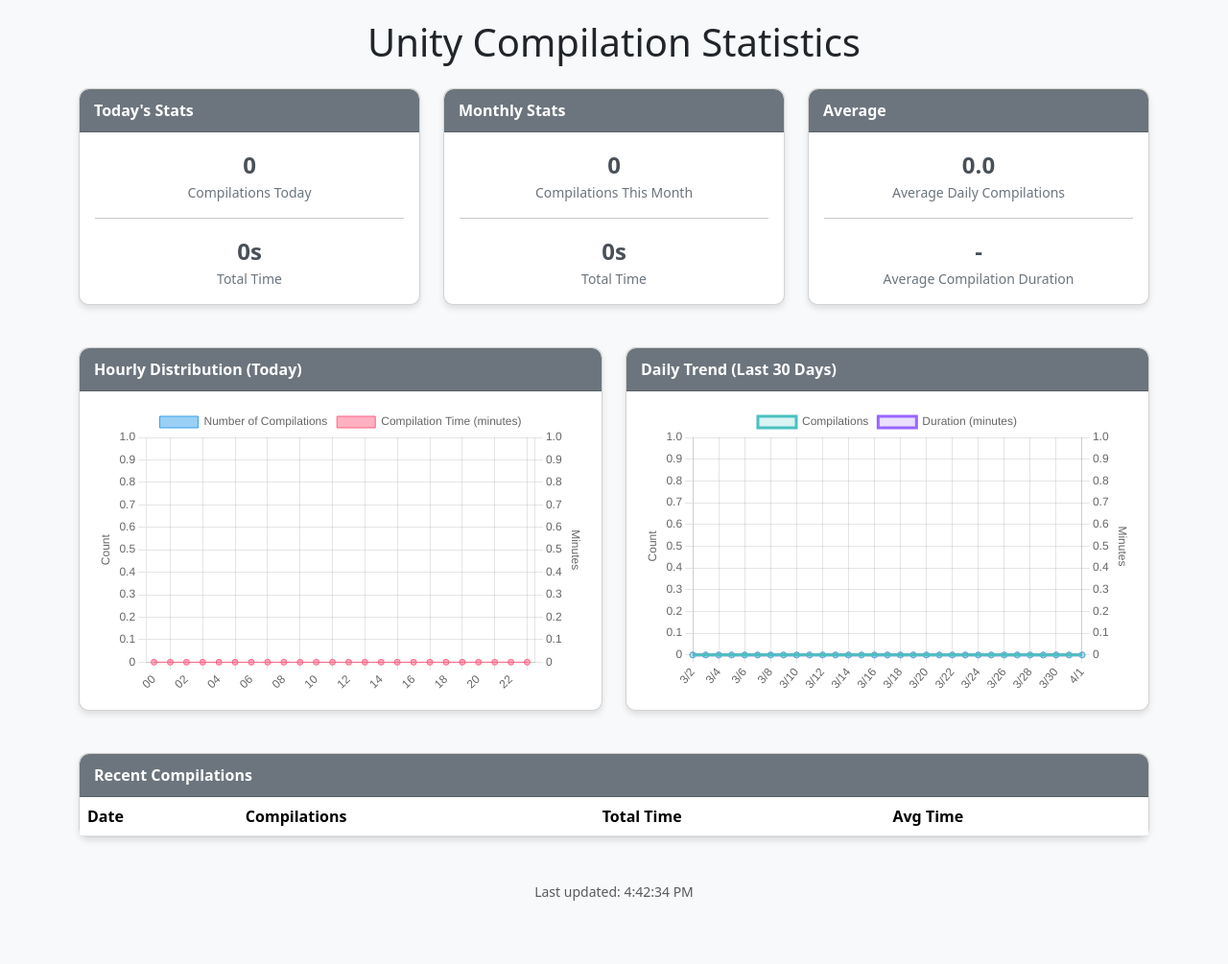
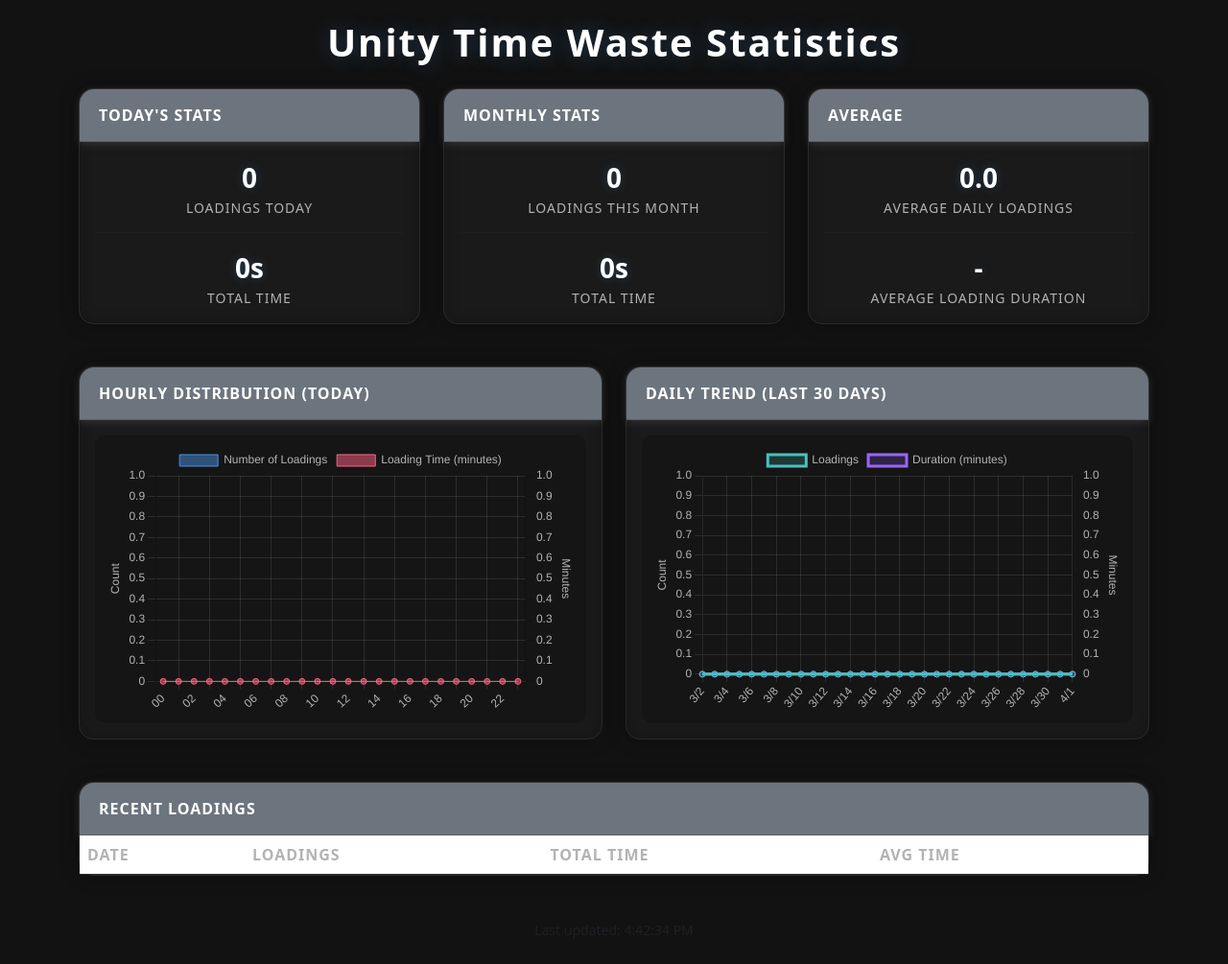
Before and after one commit to DrDraxi/Unity-Compiling-Scripts-Bouncer, a Flask app: page / in a window 1280 px wide. Shown: the whole page at 96% size. Before the commit the page ends 939 px from the top, so only its background shows below. Run offline with Flask 2, Linux system fonts and the light colour scheme; data that the repository does not hold is empty.

Commit message:
Renamed and made dahboard dark mode

```diff
--- a/stats_web.py
+++ b/stats_web.py
@@ -38,7 +38,7 @@
                 ELSE 0
             END) as total_seconds,
             SUM(CASE WHEN end_datetime IS NULL THEN 1 ELSE 0 END) as in_progress
-        FROM compilation_windows
+        FROM loading_windows
         WHERE date(start_datetime) = date('now')
         GROUP BY strftime('%H', start_datetime)
         ORDER BY hour
@@ -81,7 +81,7 @@
                 ELSE 0
             END) as total_seconds,
             SUM(CASE WHEN end_datetime IS NULL THEN 1 ELSE 0 END) as in_progress
-        FROM compilation_windows
+        FROM loading_windows
         WHERE start_datetime >= date('now', '-30 days')
         GROUP BY date(start_datetime)
         ORDER BY date
--- a/templates/index.html
+++ b/templates/index.html
@@ -3,45 +3,143 @@
 <head>
     <meta charset="UTF-8">
     <meta name="viewport" content="width=device-width, initial-scale=1.0">
-    <title>Unity Compilation Stats</title>
+    <title>Unity Time Waste Statistics</title>
     <link href="https://cdn.jsdelivr.net/npm/bootstrap@5.3.0-alpha1/dist/css/bootstrap.min.css" rel="stylesheet">
     <script src="https://cdn.jsdelivr.net/npm/chart.js"></script>
     <style>
+        :root {
+            --primary-color: #6c757d;
+            --primary-glow: rgba(108, 117, 125, 0.3);
+            --card-bg: #1a1a1a;
+            --card-border: #2a2a2a;
+            --text-primary: #ffffff;
+            --text-secondary: #b3b3b3;
+            --accent-color: #4a90e2;
+            --accent-glow: rgba(74, 144, 226, 0.3);
+        }
+
         body {
-            background-color: #f8f9fa;
+            background-color: #121212;
             padding-top: 20px;
+            color: var(--text-primary);
         }
+
         .card {
-            border-radius: 10px;
-            box-shadow: 0 4px 6px rgba(0,0,0,0.1);
+            background-color: var(--card-bg);
+            border: 1px solid var(--card-border);
+            border-radius: 15px;
+            box-shadow: 0 0 20px rgba(0, 0, 0, 0.3),
+                        inset 0 0 15px rgba(0, 0, 0, 0.2);
             margin-bottom: 20px;
+            transition: all 0.3s ease;
         }
+
+        .card:hover {
+            transform: translateY(-5px);
+            box-shadow: 0 0 30px var(--primary-glow),
+                        inset 0 0 20px rgba(0, 0, 0, 0.3);
+        }
+
         .card-header {
-            background-color: #6c757d;
-            color: white;
-            border-radius: 10px 10px 0 0 !important;
-            padding: 10px 15px;
+            background-color: var(--primary-color);
+            color: var(--text-primary);
+            border-radius: 15px 15px 0 0 !important;
+            padding: 15px 20px;
             font-weight: bold;
+            text-transform: uppercase;
+            letter-spacing: 1px;
+            box-shadow: 0 2px 10px var(--primary-glow);
         }
+
         .summary-value {
-            font-size: 24px;
+            font-size: 28px;
             font-weight: bold;
-            color: #495057;
+            color: var(--text-primary);
+            text-shadow: 0 0 10px var(--accent-glow);
         }
+
         .summary-label {
-            color: #6c757d;
+            color: var(--text-secondary);
             font-size: 14px;
+            text-transform: uppercase;
+            letter-spacing: 1px;
         }
+
         .chart-container {
             position: relative;
             height: 300px;
             width: 100%;
+            background-color: rgba(0, 0, 0, 0.2);
+            border-radius: 10px;
+            padding: 10px;
+        }
+
+        hr {
+            border-color: var(--card-border);
+            margin: 15px 0;
+        }
+
+        .table {
+            color: var(--text-primary);
+        }
+
+        .table-striped tbody tr:nth-of-type(odd) {
+            background-color: rgba(255, 255, 255, 0.05);
+        }
+
+        .table-striped tbody tr:nth-of-type(even) {
+            background-color: rgba(255, 255, 255, 0.02);
+        }
+
+        .table-hover tbody tr:hover {
+            background-color: rgba(74, 144, 226, 0.1);
+        }
+
+        .table th {
+            border-color: var(--card-border);
+            color: var(--text-secondary);
+            font-weight: 600;
+            text-transform: uppercase;
+            letter-spacing: 1px;
+        }
+
+        .table td {
+            border-color: var(--card-border);
+        }
+
+        footer {
+            color: var(--text-secondary);
+        }
+
+        h1 {
+            color: var(--text-primary);
+            text-shadow: 0 0 20px var(--accent-glow);
+            font-weight: 700;
+            letter-spacing: 2px;
+        }
+
+        /* Custom scrollbar */
+        ::-webkit-scrollbar {
+            width: 8px;
+        }
+
+        ::-webkit-scrollbar-track {
+            background: var(--card-bg);
+        }
+
+        ::-webkit-scrollbar-thumb {
+            background: var(--primary-color);
+            border-radius: 4px;
+        }
+
+        ::-webkit-scrollbar-thumb:hover {
+            background: var(--accent-color);
         }
     </style>
 </head>
 <body>
     <div class="container">
-        <h1 class="text-center mb-4">Unity Compilation Statistics</h1>
+        <h1 class="text-center mb-4">Unity Time Waste Statistics</h1>
 
         <div class="row">
             <div class="col-md-4">
@@ -49,7 +147,7 @@
                     <div class="card-header">Today's Stats</div>
                     <div class="card-body text-center">
                         <div class="summary-value" id="today-count">-</div>
-                        <div class="summary-label">Compilations Today</div>
+                        <div class="summary-label">Loadings Today</div>
                         <hr>
                         <div class="summary-value" id="today-time">-</div>
                         <div class="summary-label">Total Time</div>
@@ -61,7 +159,7 @@
                     <div class="card-header">Monthly Stats</div>
                     <div class="card-body text-center">
                         <div class="summary-value" id="month-count">-</div>
-                        <div class="summary-label">Compilations This Month</div>
+                        <div class="summary-label">Loadings This Month</div>
                         <hr>
                         <div class="summary-value" id="month-time">-</div>
                         <div class="summary-label">Total Time</div>
@@ -73,10 +171,10 @@
                     <div class="card-header">Average</div>
                     <div class="card-body text-center">
                         <div class="summary-value" id="avg-daily">-</div>
-                        <div class="summary-label">Average Daily Compilations</div>
+                        <div class="summary-label">Average Daily Loadings</div>
                         <hr>
                         <div class="summary-value" id="avg-duration">-</div>
-                        <div class="summary-label">Average Compilation Duration</div>
+                        <div class="summary-label">Average Loading Duration</div>
                     </div>
                 </div>
             </div>
@@ -108,14 +206,14 @@
         <div class="row mt-4">
             <div class="col-12">
                 <div class="card">
-                    <div class="card-header">Recent Compilations</div>
+                    <div class="card-header">Recent Loadings</div>
                     <div class="card-body p-0">
                         <div class="table-responsive">
                             <table class="table table-striped table-hover mb-0">
                                 <thead>
                                     <tr>
                                         <th>Date</th>
-                                        <th>Compilations</th>
+                                        <th>Loadings</th>
                                         <th>Total Time</th>
                                         <th>Avg Time</th>
                                     </tr>
@@ -253,15 +351,15 @@
                     labels: data.hours,
                     datasets: [
                         {
-                            label: 'Number of Compilations',
+                            label: 'Number of Loadings',
                             data: data.counts,
-                            backgroundColor: 'rgba(54, 162, 235, 0.5)',
-                            borderColor: 'rgba(54, 162, 235, 1)',
+                            backgroundColor: 'rgba(74, 144, 226, 0.5)',
+                            borderColor: 'rgba(74, 144, 226, 1)',
                             borderWidth: 1,
                             yAxisID: 'y'
                         },
                         {
-                            label: 'Compilation Time (minutes)',
+                            label: 'Loading Time (minutes)',
                             data: data.durations,
                             backgroundColor: 'rgba(255, 99, 132, 0.5)',
                             borderColor: 'rgba(255, 99, 132, 1)',
@@ -280,7 +378,14 @@
                             position: 'left',
                             title: {
                                 display: true,
-                                text: 'Count'
+                                text: 'Count',
+                                color: '#b3b3b3'
+                            },
+                            grid: {
+                                color: 'rgba(255, 255, 255, 0.1)'
+                            },
+                            ticks: {
+                                color: '#b3b3b3'
                             }
                         },
                         y1: {
@@ -291,7 +396,26 @@
                             },
                             title: {
                                 display: true,
-                                text: 'Minutes'
+                                text: 'Minutes',
+                                color: '#b3b3b3'
+                            },
+                            ticks: {
+                                color: '#b3b3b3'
+                            }
+                        },
+                        x: {
+                            grid: {
+                                color: 'rgba(255, 255, 255, 0.1)'
+                            },
+                            ticks: {
+                                color: '#b3b3b3'
+                            }
+                        }
+                    },
+                    plugins: {
+                        legend: {
+                            labels: {
+                                color: '#b3b3b3'
                             }
                         }
                     }
@@ -319,7 +443,7 @@
                     labels: formattedDates,
                     datasets: [
                         {
-                            label: 'Compilations',
+                            label: 'Loadings',
                             data: data.counts,
                             backgroundColor: 'rgba(75, 192, 192, 0.2)',
                             borderColor: 'rgba(75, 192, 192, 1)',
@@ -345,7 +469,14 @@
                             position: 'left',
                             title: {
                                 display: true,
-                                text: 'Count'
+                                text: 'Count',
+                                color: '#b3b3b3'
+                            },
+                            grid: {
+                                color: 'rgba(255, 255, 255, 0.1)'
+                            },
+                            ticks: {
+                                color: '#b3b3b3'
                             }
                         },
                         y1: {
@@ -356,7 +487,26 @@
                             },
                             title: {
                                 display: true,
-                                text: 'Minutes'
+                                text: 'Minutes',
+                                color: '#b3b3b3'
+                            },
+                            ticks: {
+                                color: '#b3b3b3'
+                            }
+                        },
+                        x: {
+                            grid: {
+                                color: 'rgba(255, 255, 255, 0.1)'
+                            },
+                            ticks: {
+                                color: '#b3b3b3'
+                            }
+                        }
+                    },
+                    plugins: {
+                        legend: {
+                            labels: {
+                                color: '#b3b3b3'
                             }
                         }
                     }
```
Also changed, not shown: db_utils.py (+14 -14 lines), main.py (+7 -7 lines), README.md, 1 other file.
